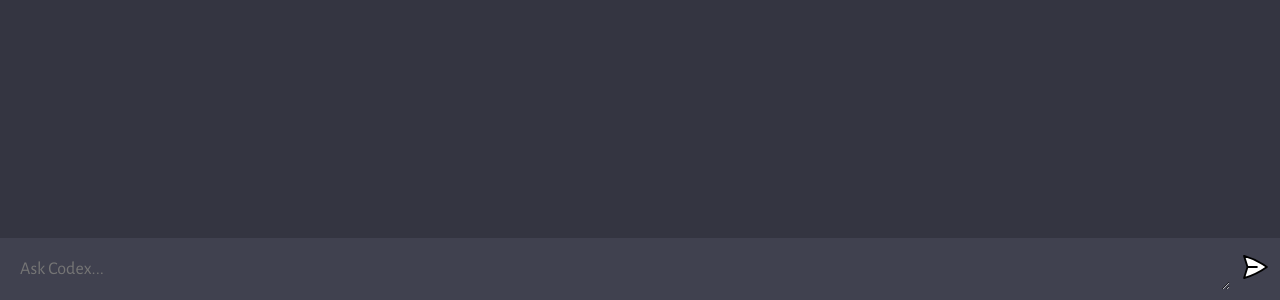
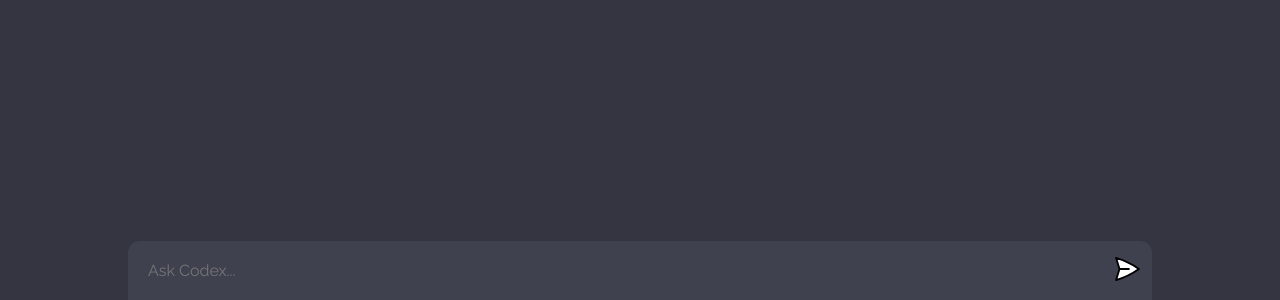
Before and after one commit to Beluga55/chatbot-ai, a website built with Vite: page client/chatbot.html in a window 1280 px wide. Shown: the part 500-800 px from the top of the page. Built offline with nearby package versions, Linux system fonts and the light colour scheme.

Commit message:
Added Some Design

```diff
--- a/client/public/css/chatbot.css
+++ b/client/public/css/chatbot.css
@@ -1,10 +1,10 @@
-@import url("https://fonts.googleapis.com/css2?family=Alegreya+Sans:wght@100;300;400;500;700;800;900&display=swap");
+@import url("https://fonts.googleapis.com/css2?family=Raleway:wght@300;400;500;600;700&display=swap");
 
 * {
   margin: 0;
   padding: 0;
   box-sizing: border-box;
-  font-family: "Alegreya Sans", sans-serif;
+  font-family: "Raleway", sans-serif;
 }
 
 body {
@@ -55,7 +55,7 @@ body {
 
 .chat {
   width: 100%;
-  max-width: 1280px;
+  max-width: 1024px;
   margin: 0 auto;
 
   display: flex;
@@ -94,6 +94,7 @@ body {
 
   max-width: 100%;
   overflow-x: scroll;
+  margin-top: 5px;
 
   /*
    * white space refers to any spaces, tabs, or newline characters that are used to format the CSS code
@@ -114,27 +115,26 @@ body {
 
 form {
   width: 100%;
-  max-width: 1280px;
+  align-items: center;
+  max-width: 1024px;
   margin: 0 auto;
   padding: 10px;
   background: #40414f;
-
   display: flex;
   flex-direction: row;
   gap: 10px;
+  border-radius: 0.75rem 0.75rem 0 0;
 }
 
 textarea {
   width: 100%;
-
   color: #fff;
-  font-size: 18px;
-
+  font-size: 1rem;
   padding: 10px;
   background: transparent;
-  border-radius: 5px;
   border: none;
   outline: none;
+  resize: none;
 }
 
 button {
--- a/client/script.js
+++ b/client/script.js
@@ -75,14 +75,11 @@ const handleSubmit = async (e) => {
 
   loader(messageDiv);
 
-  // Fetch Data From Server -> bot response https://chatbot-rreu.onrender.com
-  const response = await fetch("https://chatbot-rreu.onrender.com", {
+  // Fetch Data From Server -> bot response https://chatbot-rreu.onrender.com -> http://localhost:5001
+  const response = await fetch("http://localhost:5001", {
     method: "POST",
     headers: {
-      "Access-Control-Allow-Headers": "Content-Type",
-      "Access-Control-Allow-Origin": "*",
       "Content-Type": "application/json",
-      "Access-Control-Allow-Methods": "OPTIONS,POST,GET,PATCH",
     },
     body: JSON.stringify({
       prompt: data.get("prompt"),
```
Also changed, not shown: server/vercel.json (deleted).
